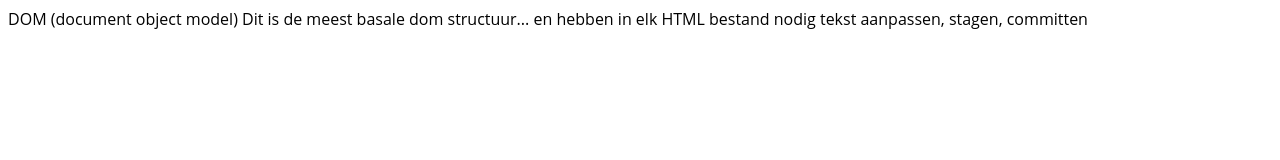
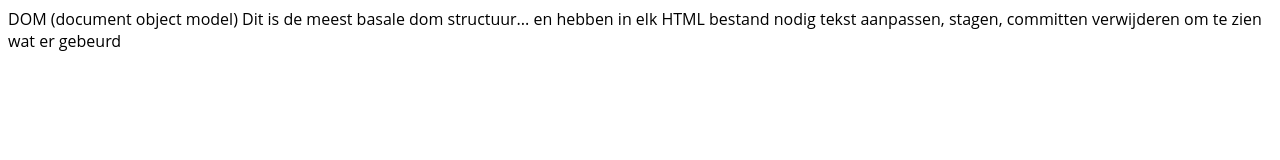
Before and after one commit to YentlVandeReyd/gitonlineoef, a plain HTML site: page gitoef/index.html in a window 1280 px wide. Drawn offline with Linux system fonts and the light colour scheme.

Commit message:
pre-delete

```diff
--- a/gitoef/index.html
+++ b/gitoef/index.html
@@ -6,5 +6,6 @@
         DOM (document object model)
         Dit is de meest basale dom structuur... en hebben in elk HTML bestand nodig
         tekst aanpassen, stagen, committen
+        verwijderen om te zien wat er gebeurd
     </body>
 </html>
```
